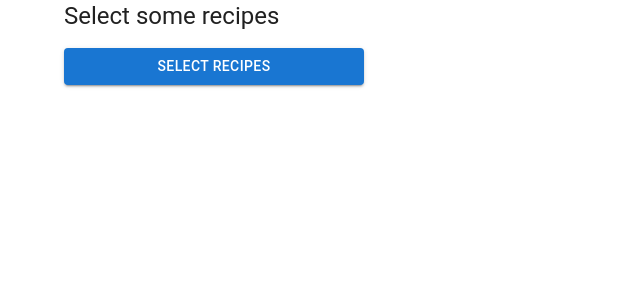
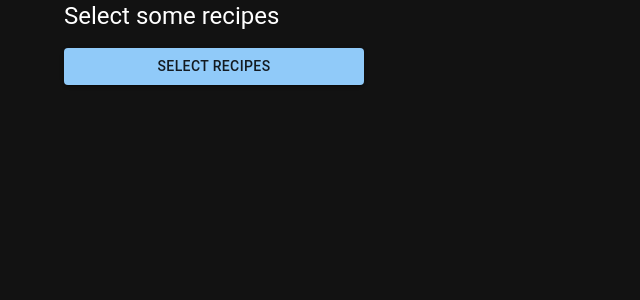
Before and after one commit to jaikamat/hellofresh-app, a React (Create React App) app: page / in a window 1280 px wide. Shown: the top 300 px of the page, without its empty margins (0-640 px from the left). Built offline with nearby package versions, Linux system fonts and the light colour scheme.

Commit message:
feat: use dark theme

```diff
--- a/src/index.tsx
+++ b/src/index.tsx
@@ -2,12 +2,19 @@ import React from "react";
 import ReactDOM from "react-dom";
 import App from "./App";
 import CssBaseline from "@mui/material/CssBaseline";
+import { createTheme, ThemeProvider } from "@mui/material/styles";
+
+const darkTheme = createTheme({
+    palette: { mode: "dark" },
+});
 
 ReactDOM.render(
     <React.StrictMode>
-        <CssBaseline>
-            <App />
-        </CssBaseline>
+        <ThemeProvider theme={darkTheme}>
+            <CssBaseline>
+                <App />
+            </CssBaseline>
+        </ThemeProvider>
     </React.StrictMode>,
     document.getElementById("root")
 );
```
